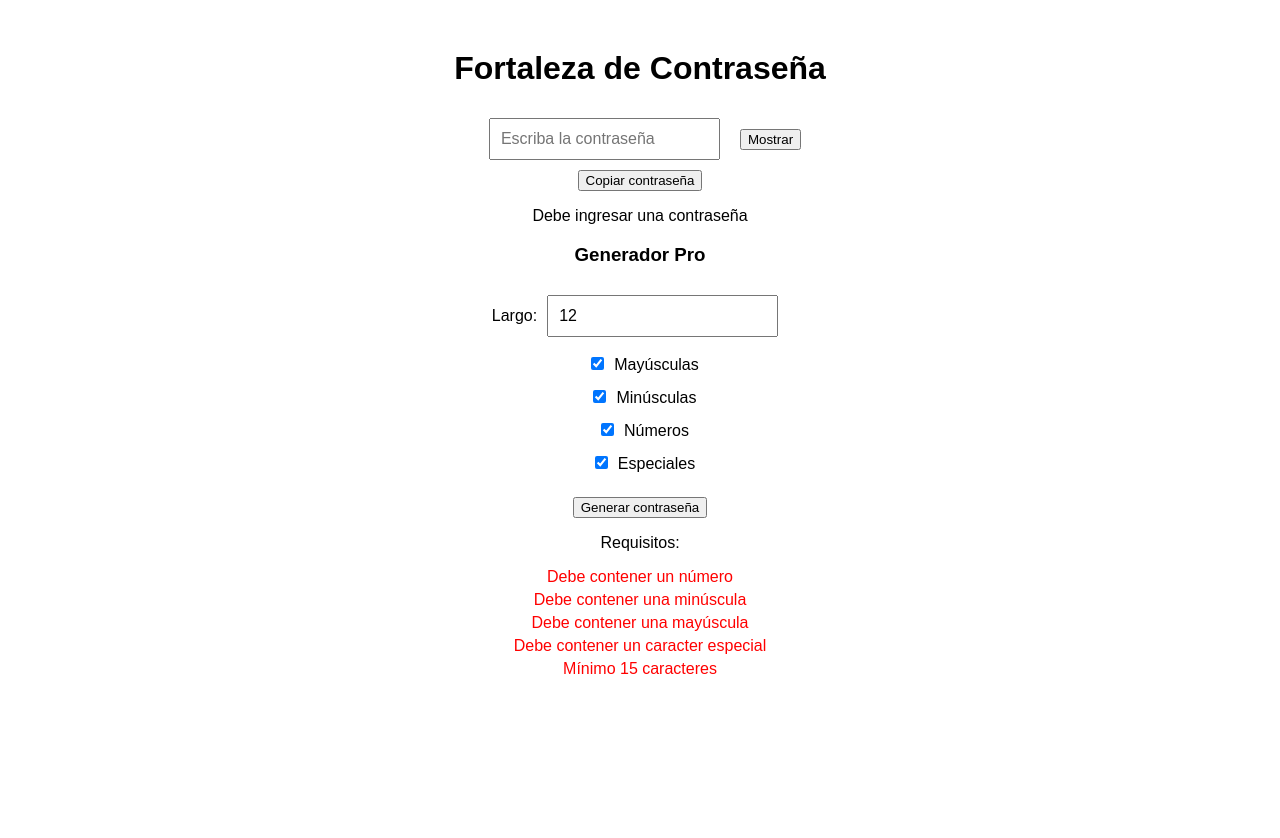
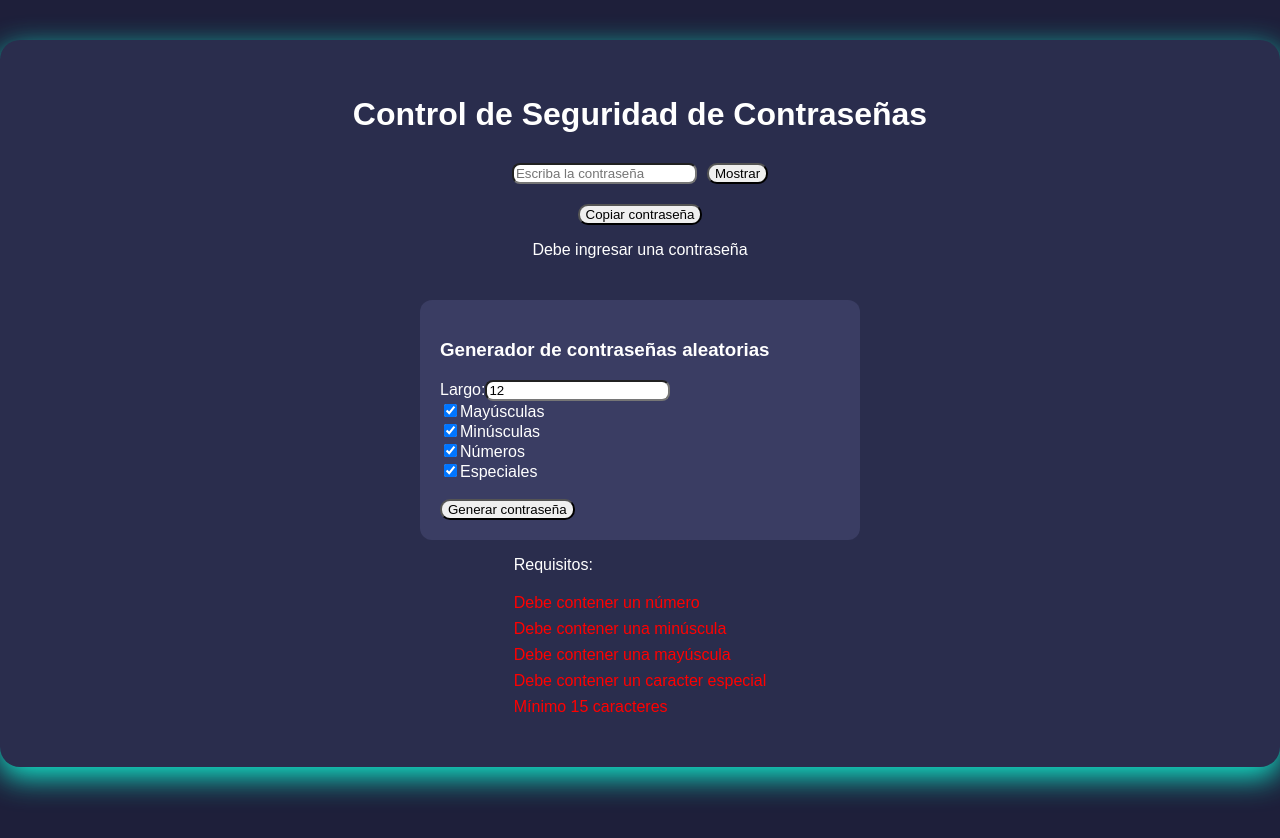
Before and after one commit to JuanDavidEggel/App-React, a React (Vite) app: page / in a window 1280 px wide. Shown: the top 838 px of the page. Before the commit the page ends 800 px from the top, so only its background shows below. Built offline with nearby package versions, Linux system fonts and the light colour scheme.

Commit message:
Cambios CSS

```diff
--- a/index.html
+++ b/index.html
@@ -4,7 +4,7 @@
     <meta charset="UTF-8" />
     <link rel="icon" type="image/svg+xml" href="/favicon.svg" />
     <meta name="viewport" content="width=device-width, initial-scale=1.0" />
-    <title>Fortaleza de contraseña</title>
+    <title>PassWarden</title>
   </head>
   <body>
     <div id="root"></div>
--- a/src/App.css
+++ b/src/App.css
@@ -1,27 +1,56 @@
-.App {
-  text-align: center;
-  margin-top: 50px;
+.pantalla {
+  min-height: 100vh;
+  background-color: #1e1f3a;
+  padding: 40px 0;
+}
+
+.contenedor-principal {
+  background-color: #2a2d4d;
+  border-radius: 20px;
+  padding: 35px;
+  box-shadow: 0px 10px 30px rgb(18, 235, 206);
+  color: white;
+
+  display: flex;
+  flex-direction: column;
+  align-items: center;
+}
+
+.titulo {
+  margin-bottom: 30px;
+}
+
+.contenedor-input {
+  display: flex;
+  gap: 10px;
+  margin-bottom: 20px;
+}
+
+.generador-box {
+  margin-top: 25px;
+  padding: 20px;
+  border-radius: 12px;
+  background-color: #3a3d63;
+
+  width: 100%;
+  max-width: 400px;
+
 }
 
 input {
-  padding: 10px;
-  font-size: 16px;
-  margin: 10px;
+  border-radius: 8px;
+}
+
+button {
+  border-radius: 10px;
 }
 
 ul {
   list-style: none;
   padding: 0;
+  margin-top: 20px;
 }
 
 li {
-  margin: 5px;
-  font-size: 16px;
+  margin-bottom: 8px;
 }
-
-.contenedor-input {
-  display: flex;
-  justify-content: center;
-  align-items: center;
-  gap: 10px;
-}
--- a/src/App.jsx
+++ b/src/App.jsx
@@ -1,5 +1,9 @@
 import './App.css' //importa estilos CSS
 import { useState } from 'react'; //importa el hook useState de React
+import Container from 'react-bootstrap/Container'
+import Row from 'react-bootstrap/Row'
+import Col from 'react-bootstrap/Col'
+
 import { IngresarContrasena } from './Components/IngresarContrasena'; //importa el componenete donde escribo la contraseña
 import { EvaluarFortaleza} from './Components/EvaluarFortaleza'; //importa el componenete que evalúa la fortaleza de la contraseña
 import { Checklist } from './Components/Checklist'; //importa el componente checklist que muestra los requisitos de la contraseña
@@ -10,14 +14,22 @@ function App() {
   const [password, setPassword] = useState(''); //se crea un estado que empieza vacío. En password se tiene un valor inicial y
   // setPassword es una función para actualizar el estado
   return (
-        <div className="App">
-          <h1>Fortaleza de Contraseña</h1>
-          <IngresarContrasena password={password} setPassword={setPassword} /> {/*se pasa password y la función setPassword como props*/}
-          <CopiarContrasena password={password} /> {/*se pasa password como prop para que el componente pueda copiar la contraseña al portapapeles*/}
-          <EvaluarFortaleza password={password} /> {/*se pasa password como prop para evaluar la contraseña*/}
-          <GeneradorPro setPassword={setPassword} /> {/*se pasa setPassword como prop para que el componente pueda generar una contraseña y actualizar el estado password en App*/}
-          <Checklist password={password} /> {/*se pasa password como prop para que el componente pueda mostrar qué requisitos se cumplen o no*/}
-        </div>
+        <Container fluid className="pantalla">
+          <Row className="justify-content-center align-items-center min-vh-100">
+            <Col md={8} lg={6}>
+              <div className="contenedor-principal">
+                <h1 className="titulo">Control de Seguridad de Contraseñas</h1>
+
+                <IngresarContrasena password={password} setPassword={setPassword} /> {/*se pasa password y la función setPassword como props*/}
+                <CopiarContrasena password={password} /> {/*se pasa password como prop para que el componente pueda copiar la contraseña al portapapeles*/}
+                <EvaluarFortaleza password={password} /> {/*se pasa password como prop para evaluar la contraseña*/}
+                <GeneradorPro setPassword={setPassword} /> {/*se pasa setPassword como prop para que el componente pueda generar una contraseña y actualizar
+                el estado password en App*/}
+                <Checklist password={password} /> {/*se pasa password como prop para que el componente pueda mostrar qué requisitos se cumplen o no*/}
+              </div>
+            </Col>
+          </Row>
+        </Container>
   );
 }
 
--- a/src/Components/CopiarContrasena.jsx
+++ b/src/Components/CopiarContrasena.jsx
@@ -1,8 +1,8 @@
 import { useState } from 'react'; //importa el hook useState de React para manejar estados locales en el componente
 
 export function CopiarContrasena({ password }) { //recibe la prop password desde App.jsx para poder copiarla al portapapeles
-    const [mensaje, setMensaje] = useState(false); //estado local para controlar si se muestra el mensaje de "Contraseña copiada", empieza en false (no se muestra). mensaje guarda dato,
-    //mientras que setMensaje no guarda dato, solo cambia el dato.
+    const [mensaje, setMensaje] = useState(false); //estado local para controlar si se muestra el mensaje de "Contraseña copiada", empieza en false (no se
+    //muestra). mensaje guarda dato, mientras que setMensaje no guarda dato, solo cambia el dato.
 
     const copiarContrasena = () => { //función que se ejecuta al hacer click en el botón para copiar la contraseña
         if (password.length === 0) {
@@ -10,12 +10,15 @@ export function CopiarContrasena({ password }) { //recibe la prop password desde
         }
 
         navigator.clipboard.writeText(password); //API de JavaScript para copiar texto al portapapeles. navigator es el navegador,
-        // clipboard significa portapapeles, writeText() significa escribir/copiar texto, password es lo que se quiere copiar. El navegador copia la contraseña al portapapeles.
+        // clipboard significa portapapeles, writeText() significa escribir/copiar texto, password es lo que se quiere copiar. El navegador copia la
+        // contraseña al portapapeles.
 
         setMensaje(true); //Cuando el estado cambia React vuelve a renderizar, es decir, vuelve al return
 
-        setTimeout(() => { //setTimeout es una función de JavaScript que ejecuta una función después de un cierto tiempo. En este caso, después de 3000 milisegundos (3 segundos),
-            setMensaje(false);  // se ejecuta la función que pone mensaje en false para ocultar el mensaje de "Contraseña copiada". setMensaje(false) para ocultar mensaje
+        setTimeout(() => { //setTimeout es una función de JavaScript que ejecuta una función después de un cierto tiempo. En este caso, después de 3000
+        // milisegundos (3 segundos),
+            setMensaje(false);  // se ejecuta la función que pone mensaje en false para ocultar el mensaje de "Contraseña copiada". setMensaje(false) para
+            // ocultar mensaje
         }, 3000);
     };
 
--- a/src/Components/GeneradorPro.jsx
+++ b/src/Components/GeneradorPro.jsx
@@ -32,26 +32,33 @@ export function GeneradorPro({ setPassword }) {
     };
 
     return (
-        <div>
-            <h3>Generador Pro</h3>
+        <div className="generador-box">
+            <h3>Generador de contraseñas aleatorias</h3>
+
             <label>Largo:</label>
             <input
                 type="number"
                 value={largo}
-                onChange={(e) => setLargo(Number(e.target.value))} //Cuando el usuario cambia el valor del input, se ejecuta onChange y recibe un evento (e). e.target representa el input que disparó el evento.
-                // e.target.value obtiene el nuevo valor que el usuario escribio. Number() convierte ese valor a número, y luego, setLargo actualiza el estado largo con ese nuevo numero.
+                onChange={(e) => setLargo(Number(e.target.value))} //Cuando el usuario cambia el valor del input, se ejecuta onChange y recibe un evento (e).
+                //e.target representa el input que disparó el evento. e.target.value obtiene el nuevo valor que el usuario escribio. Number() convierte
+                //ese valor a número, y luego, setLargo actualiza el estado largo con ese nuevo numero.
             />
+
             <br />
+
             <label>
                 <input
                     type="checkbox"
                     checked={usarMayusculas}
-                    onChange={() => setUsarMayusculas(!usarMayusculas)} //Cuando el usuario hace click en el checkbox, se ejecuta onChange, que invierte el valor actual de usarMayusculas. Si usarMayusculas es true, se vuelve false,
-                    // y viceversa. Esto permite al usuario activar o desactivar la inclusión de mayúsculas en la contraseña generada.
+                    onChange={() => setUsarMayusculas(!usarMayusculas)} //Cuando el usuario hace click en el checkbox, se ejecuta onChange, que invierte el
+                    //valor actual de usarMayusculas. Si usarMayusculas es true, se vuelve false, y viceversa. Esto permite al usuario activar o desactivar
+                    //la inclusión de mayúsculas en la contraseña generada.
                 />
                 Mayúsculas
             </label>
+
             <br />
+
             <label>
                 <input
                     type="checkbox"
@@ -60,7 +67,9 @@ export function GeneradorPro({ setPassword }) {
                 />
                 Minúsculas
             </label>
+
             <br />
+
             <label>
                 <input
                     type="checkbox"
@@ -69,7 +78,9 @@ export function GeneradorPro({ setPassword }) {
                 />
                 Números
             </label>
+
             <br />
+
             <label>
                 <input
                     type="checkbox"
@@ -78,8 +89,10 @@ export function GeneradorPro({ setPassword }) {
                 />
                 Especiales
             </label>
+
             <br />
             <br />
+
             <button onClick={generarPassword}>
                 Generar contraseña
             </button>
--- a/src/Components/IngresarContrasena.jsx
+++ b/src/Components/IngresarContrasena.jsx
@@ -5,7 +5,8 @@ export function IngresarContrasena({ password, setPassword }) { //recibo props d
 
   return (
     <div className="contenedor-input">
-        <input //El input está vinculado al estado de React porque usa value y onChange. Value usa el estado (password) y onChange modifica el estado (setPassword) cada vez que el usuario escribe algo.
+        <input //El input está vinculado al estado de React porque usa value y onChange. Value usa el estado (password) y onChange modifica el
+        // estado (setPassword) cada vez que el usuario escribe algo.
         type={mostrar ? "text" : "password"}
         value={password} //muestra lo que hay guardado en password
         onChange={(e) => setPassword(e.target.value)} /*Cada vez que cambio el contenido del input, React ejecuta onChange, (e) representa el
```
Also changed, not shown: src/Components/Checklist.jsx (+4 -3 lines).
